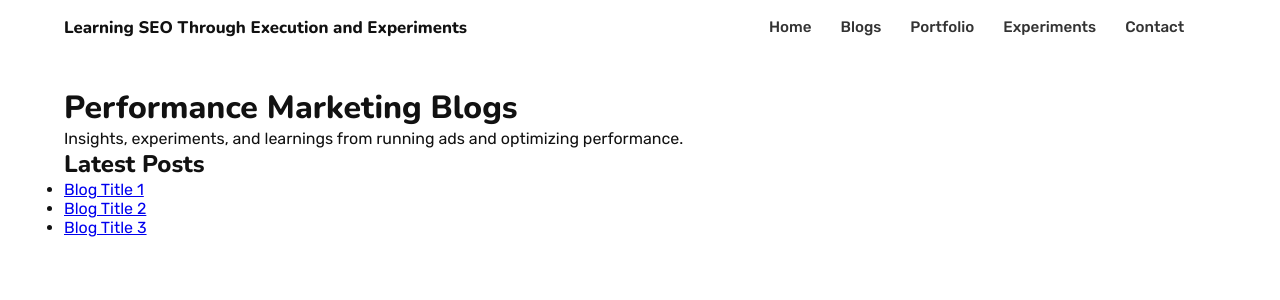
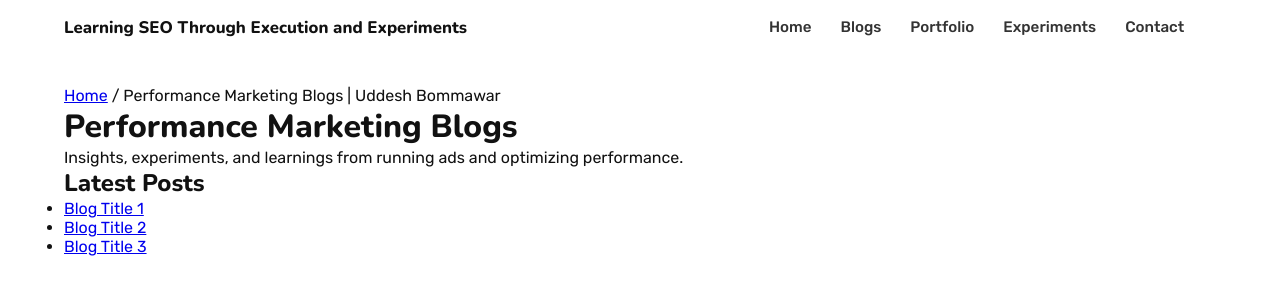
Before and after one commit to uddeshbommawar/uddeshbommawar.github.io, a Jekyll site: the page built from blogs/performance-marketing-blogs/index.md, in a window 1280 px wide. Shown: the top 300 px of the page. Built offline with Jekyll 4.4.1, drawn with Linux system fonts in a browser that asks for light colours.

Commit message:
Update default.html

```diff
--- a/_layouts/default.html
+++ b/_layouts/default.html
@@ -68,6 +68,23 @@
 
   <!-- Page Content (Hero, etc.) -->
  <main class="{% if page.url == '/' %}hero{% else %}page-content{% endif %}">
+
+  {% if page.url != '/' %}
+    <nav class="breadcrumbs" aria-label="Breadcrumb">
+      <a href="{{ site.baseurl }}/">Home</a>
+
+      {% if page.breadcrumb_parent_url and page.breadcrumb_parent_title %}
+        <span class="crumb-sep">/</span>
+        <a href="{{ site.baseurl }}{{ page.breadcrumb_parent_url }}">{{ page.breadcrumb_parent_title }}</a>
+      {% endif %}
+
+      {% if page.title %}
+        <span class="crumb-sep">/</span>
+        <span class="crumb-current">{{ page.title }}</span>
+      {% endif %}
+    </nav>
+  {% endif %}
+
   {{ content }}
 </main>
 
```
